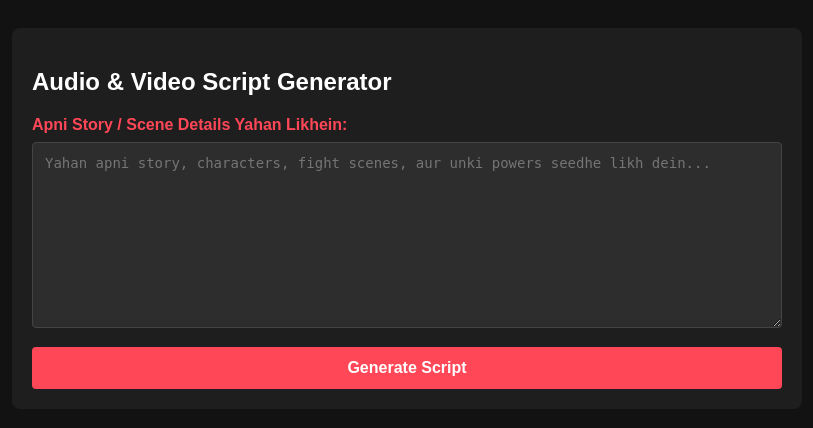
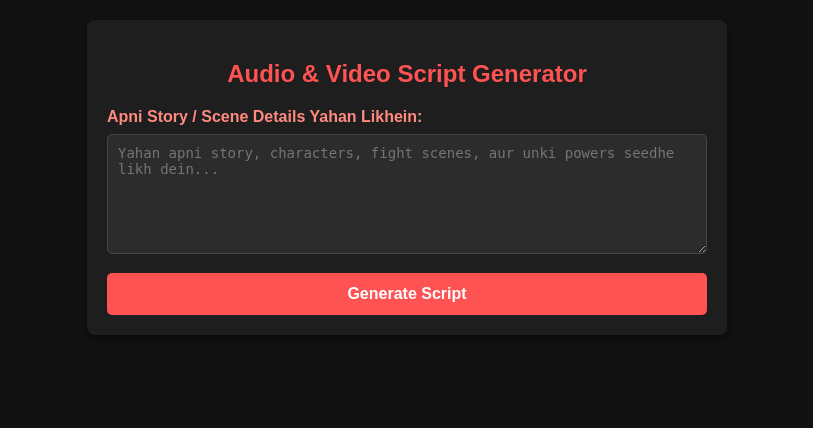
Before and after one commit to badmashromeo0007-design/-, a Flask app: page / in a window 1280 px wide. Shown: the top 428 px of the page, without its empty margins (233-1046 px from the left). Run offline with Flask 3, Linux system fonts and the light colour scheme.

Commit message:
Update HTML structure and styling for script generator

```diff
--- a/templates/index.html
+++ b/templates/index.html
@@ -1,32 +1,96 @@
 <!DOCTYPE html>
-<html lang="en">
+<html lang="hi">
 <head>
     <meta charset="UTF-8">
     <meta name="viewport" content="width=device-width, initial-scale=1.0">
-    <title>Audio Script Generator</title>
+    <title>BTTH Cinematic Script Generator</title>
     <style>
-        body { font-family: Arial, sans-serif; background-color: #121212; color: #fff; padding: 20px; }
-        .container { max-width: 750px; margin: auto; background: #1e1e1e; padding: 20px; border-radius: 8px; }
-        label { display: block; margin-top: 10px; font-weight: bold; font-size: 16px; color: #ff4757; }
-        textarea { width: 100%; padding: 12px; margin-top: 8px; background: #2d2d2d; border: 1px solid #444; color: #fff; border-radius: 4px; box-sizing: border-box; font-size: 14px; }
-        button { margin-top: 15px; width: 100%; padding: 12px; background: #ff4757; color: white; border: none; font-size: 16px; border-radius: 4px; cursor: pointer; font-weight: bold; }
-        button:hover { background: #ff6b81; }
-        .result { margin-top: 20px; background: #2d2d2d; padding: 15px; border-radius: 4px; white-space: pre-wrap; font-size: 14px; line-height: 1.6; border-left: 4px solid #ff4757; }
+        body {
+            background-color: #121212;
+            color: #e0e0e0;
+            font-family: Arial, sans-serif;
+            margin: 0;
+            padding: 20px;
+            display: flex;
+            justify-content: center;
+        }
+        .container {
+            width: 100%;
+            max-width: 600px;
+            background: #1e1e1e;
+            padding: 20px;
+            border-radius: 8px;
+            box-shadow: 0 4px 10px rgba(0,0,0,0.5);
+        }
+        h2 {
+            color: #ff5252;
+            text-align: center;
+            margin-bottom: 20px;
+        }
+        label {
+            font-weight: bold;
+            color: #ff8a80;
+            display: block;
+            margin-bottom: 8px;
+        }
+        textarea {
+            width: 100%;
+            height: 120px;
+            background: #2c2c2c;
+            color: #fff;
+            border: 1px solid #444;
+            border-radius: 5px;
+            padding: 10px;
+            font-size: 14px;
+            resize: vertical;
+            box-sizing: border-box;
+        }
+        button {
+            width: 100%;
+            background: #ff5252;
+            color: white;
+            border: none;
+            padding: 12px;
+            font-size: 16px;
+            font-weight: bold;
+            border-radius: 5px;
+            cursor: pointer;
+            margin-top: 15px;
+            transition: background 0.3s;
+        }
+        button:hover {
+            background: #ff1744;
+        }
+        .output-section {
+            margin-top: 25px;
+        }
+        pre {
+            background: #2c2c2c;
+            padding: 15px;
+            border-radius: 5px;
+            white-space: pre-wrap;
+            word-wrap: break-word;
+            color: #b9f6ca;
+            border: 1px solid #444;
+            max-height: 400px;
+            overflow-y: auto;
+        }
     </style>
 </head>
 <body>
     <div class="container">
         <h2>Audio & Video Script Generator</h2>
         <form method="POST">
-            <label>Apni Story / Scene Details Yahan Likhein:</label>
-            <textarea name="story_input" rows="10" placeholder="Yahan apni story, characters, fight scenes, aur unki powers seedhe likh dein..." required></textarea>
-
+            <label for="story_input">Apni Story / Scene Details Yahan Likhein:</label>
+            <textarea id="story_input" name="story_input" placeholder="Yahan apni story, characters, fight scenes, aur unki powers seedhe likh dein..." required>{{ request.form.get('story_input', '') }}</textarea>
             <button type="submit">Generate Script</button>
         </form>
 
         {% if generated_script %}
-            <h3>Generated Cinematic Script:</h3>
-            <div class="result">{{ generated_script }}</div>
+        <div class="output-section">
+            <label>Generated Cinematic Script:</label>
+            <pre>{{ generated_script }}</pre>
+        </div>
         {% endif %}
     </div>
 </body>
```
